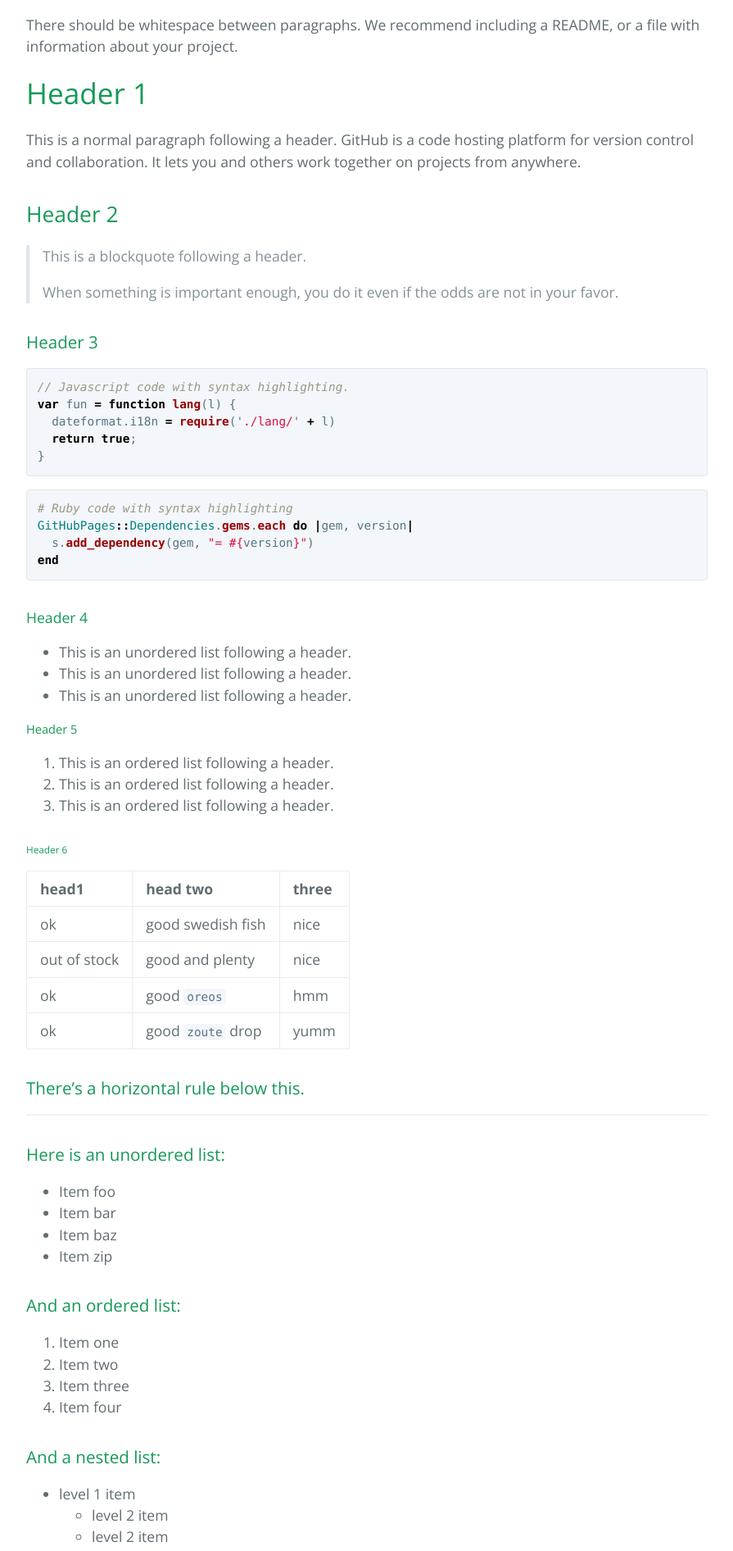
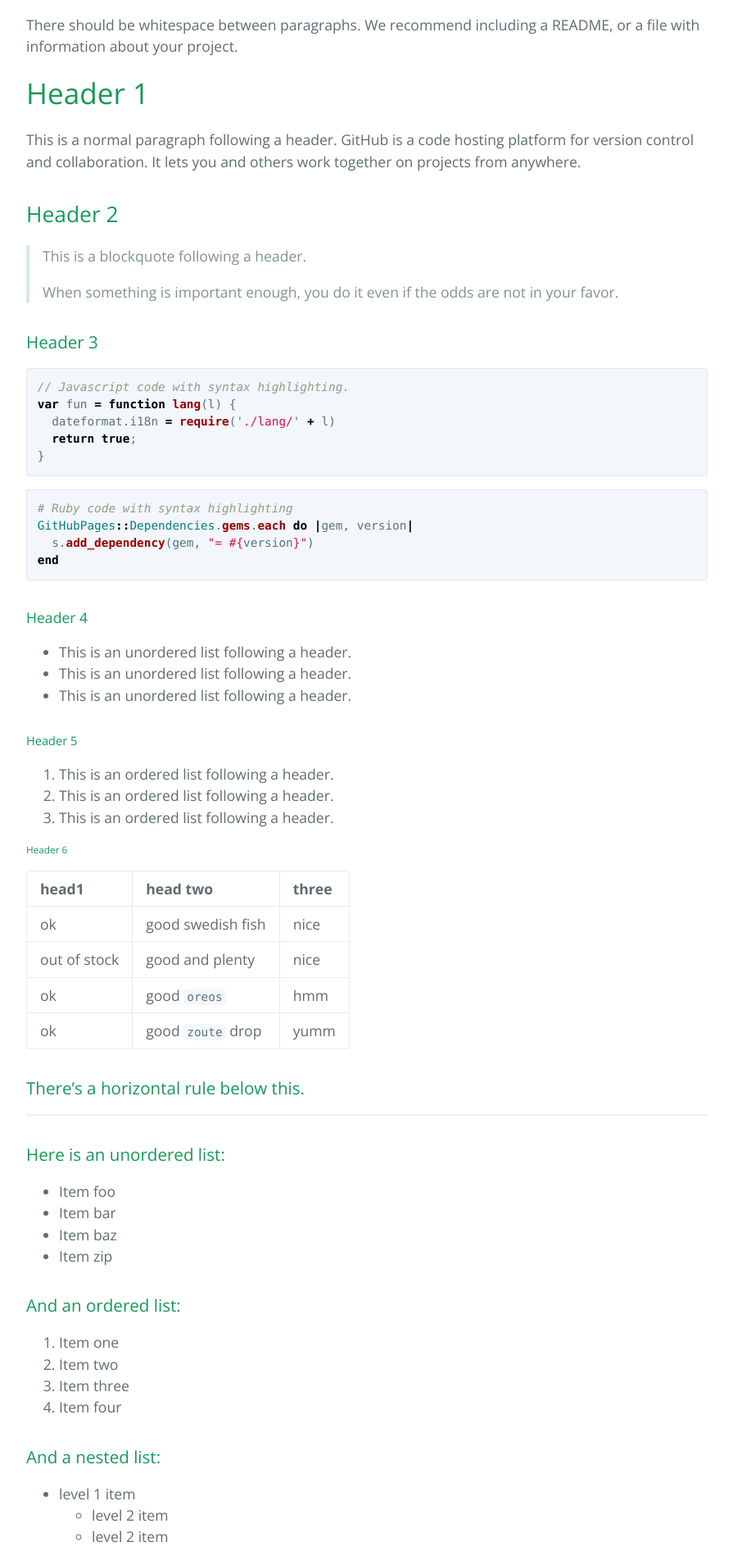
Before and after one commit to korgan00/VR-DepthMap-Stereo, a Jekyll site: the page built from sample.md, in a window 1280 px wide. Shown: the part 530-2422 px from the top of the page at 82% size, without its empty margins (192-1087 px from the left). Built offline with Jekyll 4.4.1, drawn with Linux system fonts in a browser that asks for light colours.

Commit message:
css update

```diff
--- a/assets/css/style.scss
+++ b/assets/css/style.scss
@@ -25,7 +25,7 @@
   background-size: 100px 70px;
 }
 
-.main-content h1, .main-content h5 {
+.main-content h1, .main-content h6 {
   margin-top: 0rem;
 }
 .main-content h1 {
```
